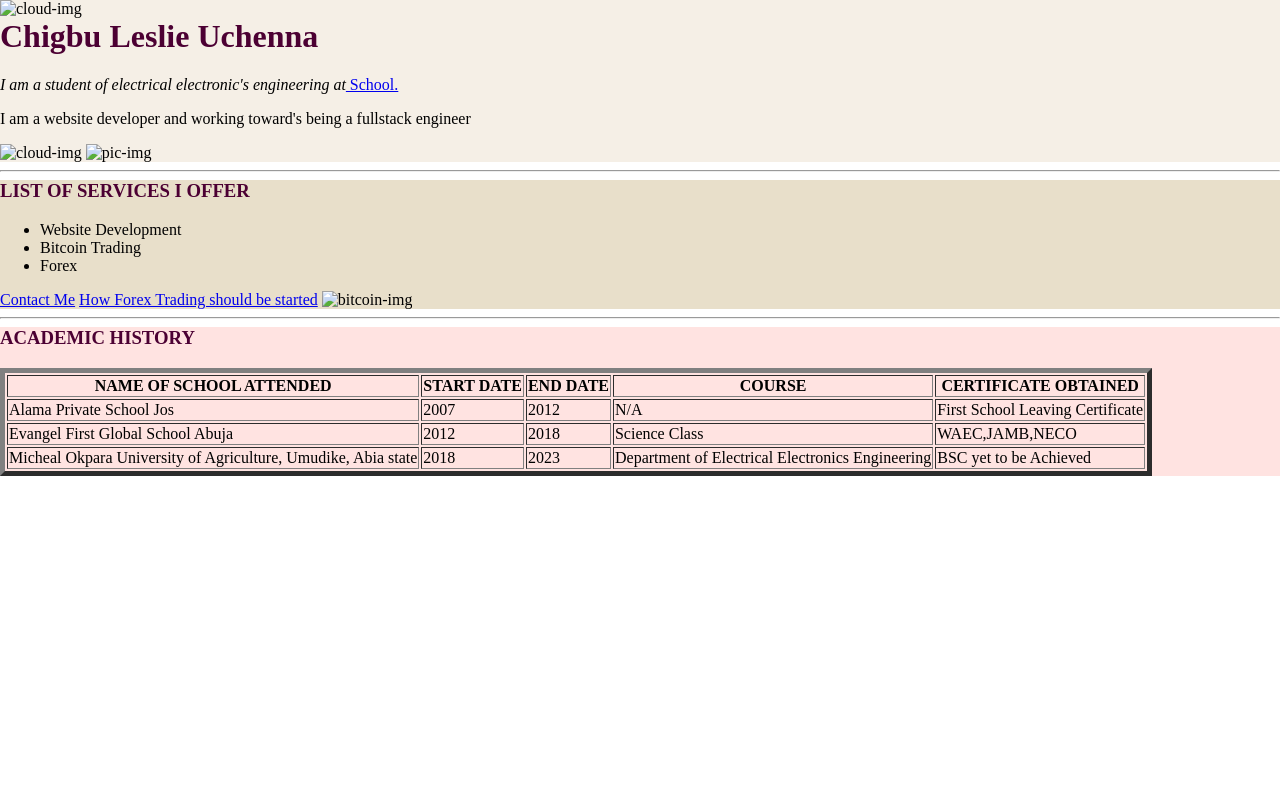
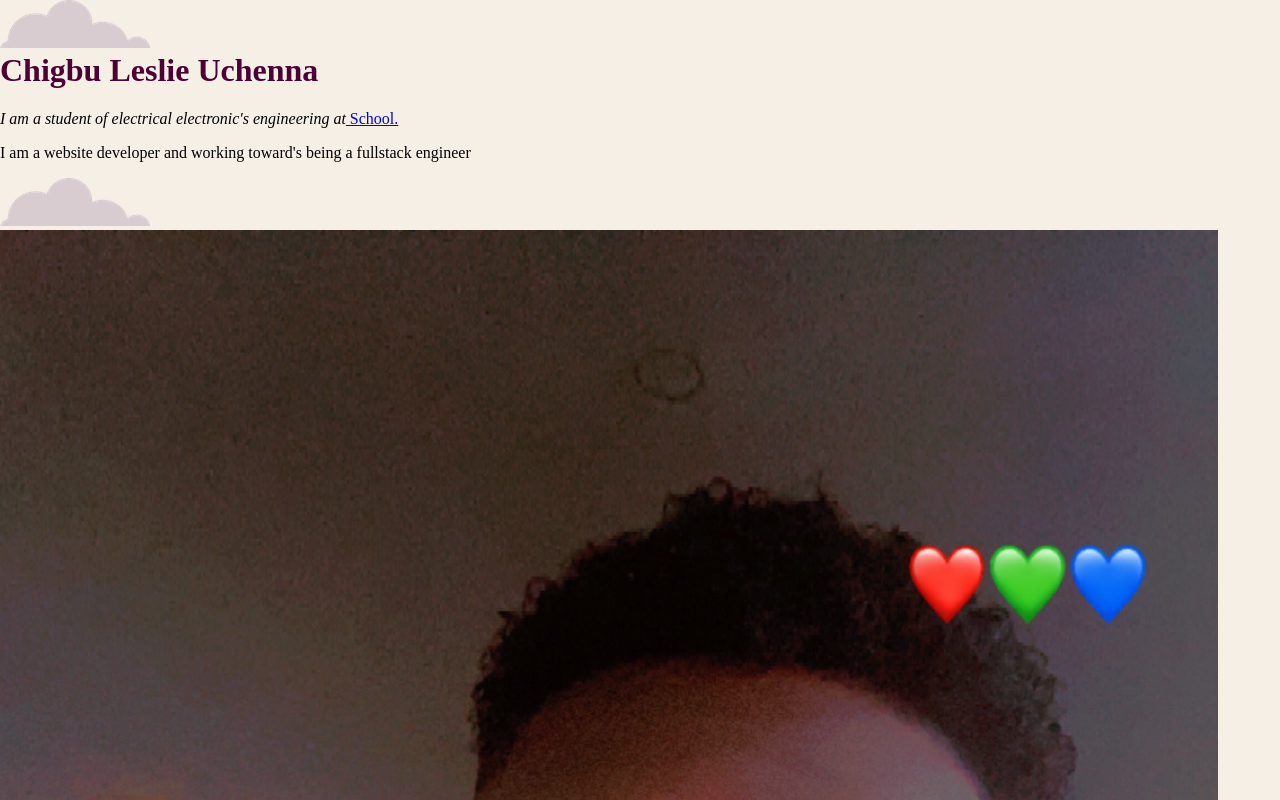
Before and after one commit to Bankxx/Leslie-Personal, a plain HTML site: page index.html in a window 1280 px wide. Shown: the top 800 px of the page. Drawn offline with Linux system fonts and the light colour scheme; files that its build step writes are made by us from their sources.

Commit message:
Update index.html
changes made on css and images

```diff
--- a/index.html
+++ b/index.html
@@ -3,18 +3,18 @@
   <head>
     <meta charset="utf-8">
     <title>Leslie Chigbu</title>
-    <link rel="stylesheet" href="css/styles.css">
+    <link rel="stylesheet" href="styles.css">
   </head>
   <body>
     <table cellspacing"30">
       <tr>
           <div class="top-container">
-            <img src="images/cloud.png" alt="cloud-img">
+            <img src="cloud.png" alt="cloud-img">
             <h1 id="heading">Chigbu Leslie Uchenna</h1>
             <p><em>I am a student of electrical electronic's engineering at</em><a href="https://mouau.edu.ng"> School.</a></em></p>
             <p>I am a website developer and working toward's being a fullstack engineer</p>
-            <img src="images/cloud.png" alt="cloud-img">
-              <img src="images/IMG_0751.jpeg" alt="pic-img">
+            <img src="cloud.png" alt="cloud-img">
+              <img src="IMG_0751.jpeg" alt="pic-img">
          </div>
 
           </td>
@@ -30,7 +30,7 @@
       </ul>
       <a href="contact-me.html">Contact Me</a>
       <a href="forextrading.html">How Forex Trading should be started</a>
-      <img src="images/a1d2d689-9d65-45ca-a280-592556f5126d.jpeg" alt="bitcoin-img">
+      <img src="a1d2d689-9d65-45ca-a280-592556f5126d.jpeg" alt="bitcoin-img">
     </div>
 
     <hr>
```
